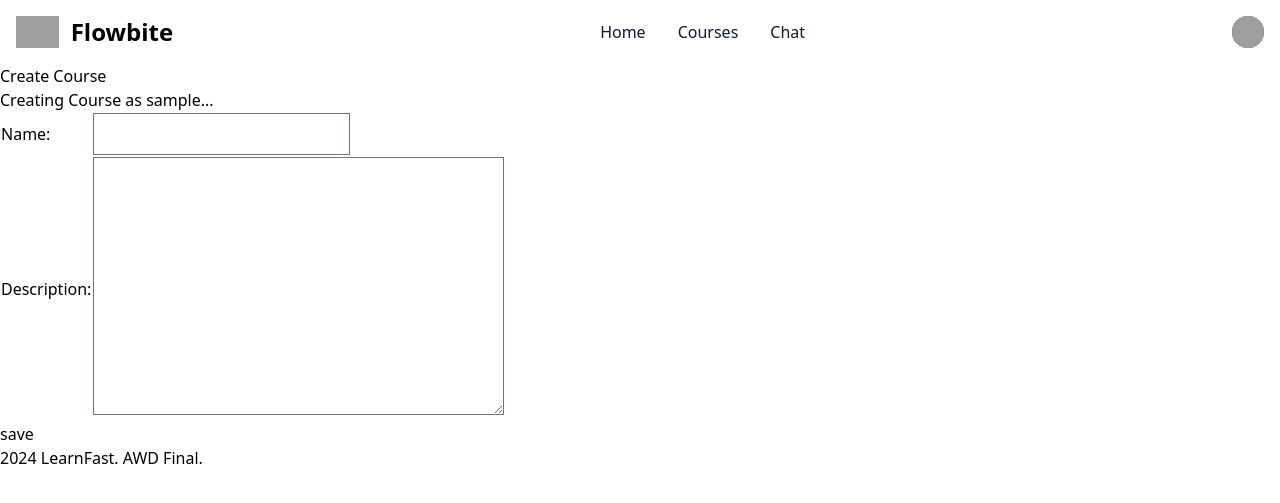
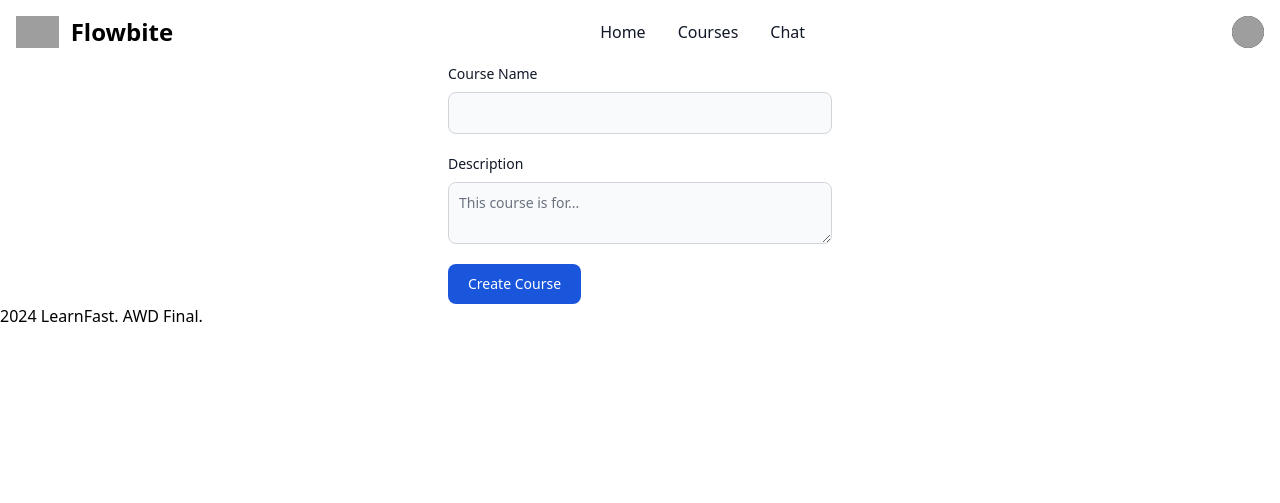
Before and after one commit to AntoineTA/LearnFast, a Django app: page /course/create in a window 1280 px wide. Shown: the top 503 px of the page. Run offline with Django 5.2, Linux system fonts and the light colour scheme; the visitor is signed in with stand-in values (Sample User, id 1); data comes from the database, SQL or seed files in the repository; style sheets or scripts are compiled from the project's sources; some libraries are stand-ins or nearby versions; grey boxes are pictures that could not be loaded.

Commit message:
create course form

```diff
--- a/main/templates/course/create.html
+++ b/main/templates/course/create.html
@@ -1,26 +1,23 @@
 {% extends "base.html" %}
 
 {% block content %}
-<h1>Create Course</h1>
-<p>Creating Course as {{ user.username }}...</p>
 
-{% if form.errors %}
-    {{ form.errors }}
-{% endif %}
+<form class="max-w-sm mx-auto" method="post">
+    {% csrf_token %}
+    <div class="mb-5">
+      <label class="block mb-2 text-sm font-medium text-gray-900 dark:text-white">Course Name</label>
+      <input type="text" name="{{ form.name.html_name }}" class="bg-gray-50 border border-gray-300 text-gray-900 text-sm rounded-lg focus:ring-blue-500 focus:border-blue-500 block w-full p-2.5 dark:bg-gray-700 dark:border-gray-600 dark:placeholder-gray-400 dark:text-white dark:focus:ring-blue-500 dark:focus:border-blue-500" required>
+    </div>
 
-<form method="post">
-    {% csrf_token %}
-    <table>
-        <tr>
-            <td>{{ form.name.label_tag }}</td>
-            <td>{{ form.name }}</td>
-        </tr>
-        <tr>
-            <td>{{ form.description.label_tag }}</td>
-            <td>{{ form.description }}</td>
-        </tr>
-    </table>
+    <div class="mb-5">
+      <label class="block mb-2 text-sm font-medium text-gray-900 dark:text-white">Description</label>
+      <textarea name="{{ form.description.html_name }}" rows="2" class="block p-2.5 w-full text-sm text-gray-900 bg-gray-50 rounded-lg border border-gray-300 focus:ring-blue-500 focus:border-blue-500 dark:bg-gray-700 dark:border-gray-600 dark:placeholder-gray-400 dark:text-white dark:focus:ring-blue-500 dark:focus:border-blue-500" placeholder="This course is for..."></textarea>
+      {% if form.errors.description %}
+          <p class="mt-2 text-sm text-red-600 dark:text-red-500 font-medium">This field is required...</p>
+      {% endif %}
+    </div>
 
-    <input type="submit" value="save">
-</form>
+    <button type="submit" class="text-white bg-blue-700 hover:bg-blue-800 focus:ring-4 focus:outline-none focus:ring-blue-300 font-medium rounded-lg text-sm w-full sm:w-auto px-5 py-2.5 text-center dark:bg-blue-600 dark:hover:bg-blue-700 dark:focus:ring-blue-800">Create Course</button>
+  </form>
+
 {% endblock %}
--- a/main/templates/course/list.html
+++ b/main/templates/course/list.html
@@ -8,7 +8,7 @@
         {% for course in object_list %}
             <a href="{% url 'course:detail' course.id %}" class="block p-6 bg-white border border-gray-200 rounded-lg shadow hover:bg-gray-100 dark:bg-gray-800 dark:border-gray-700 dark:hover:bg-gray-700">
                 <h5 class="mb-2 text-2xl font-bold tracking-tight text-gray-900 dark:text-white">{{ course.name }}</h5>
-                <p class="font-normal text-gray-700 dark:text-gray-400">{{ course.description }}</p>
+                <p class="font-normal text-gray-700 dark:text-gray-400">{{ course.description|truncatewords:20 }}</p>
                 <p class="font-normal text-gray-700 dark:text-gray-400 mt-4"><span class="font-bold">Instructor:</span> {% displayname course.teacher %}</p>
             </a>
         {% endfor %}
```
